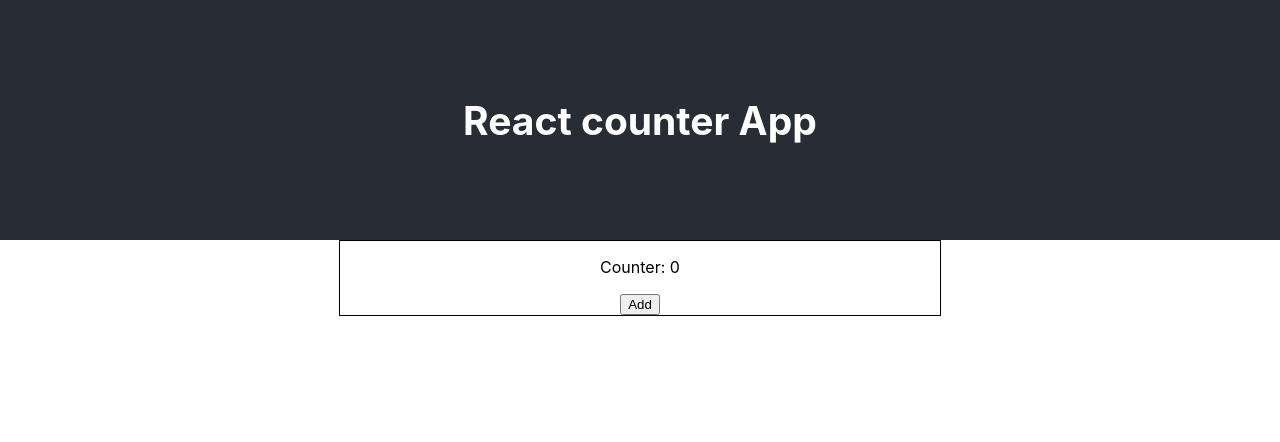
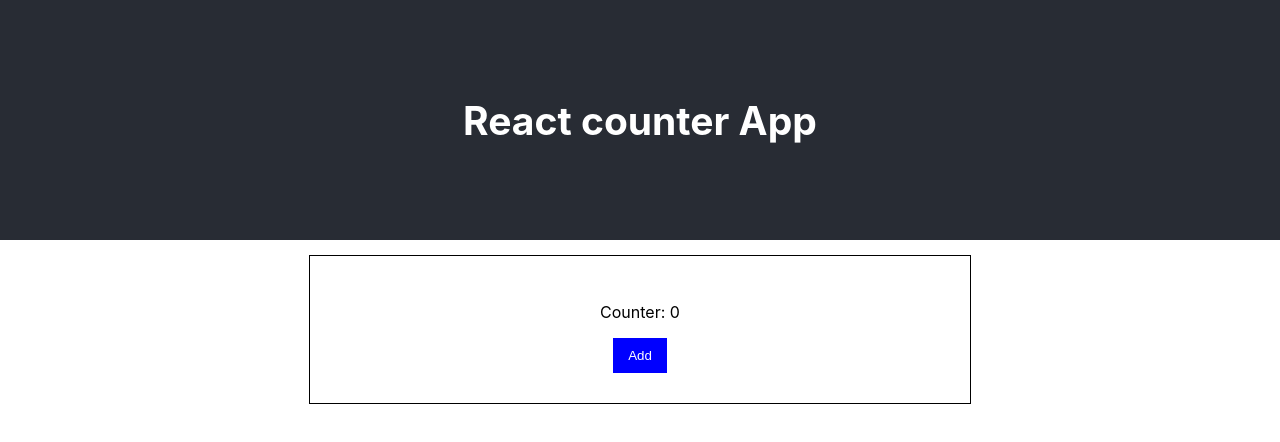
Before and after one commit to mmindykowski/react-cwiczenie, a React (Create React App) app: page / in a window 1280 px wide. Shown: the top 442 px of the page. Built offline with nearby package versions, Linux system fonts and the light colour scheme.

Commit message:
stylowanie cz. 2

```diff
--- a/src/Counter.css
+++ b/src/Counter.css
@@ -2,4 +2,19 @@
     border: 1px solid black;
     max-width: 600px;
     margin: auto;
+    margin-top: 15px;
+    padding: 30px;
 }
+
+.counter button {
+    background-color: blue;
+    color: white;
+    padding: 10px 15px;
+    border: none;
+    cursor: pointer;
+
+}
+
+.counter button:hover {
+    background-color: rgb(56, 142, 179);
+}
--- a/src/Counter.js
+++ b/src/Counter.js
@@ -1,4 +1,4 @@
-import './Counter.css'
+import "./Counter.css";
 
 const Counter = () => {
   return (
```
